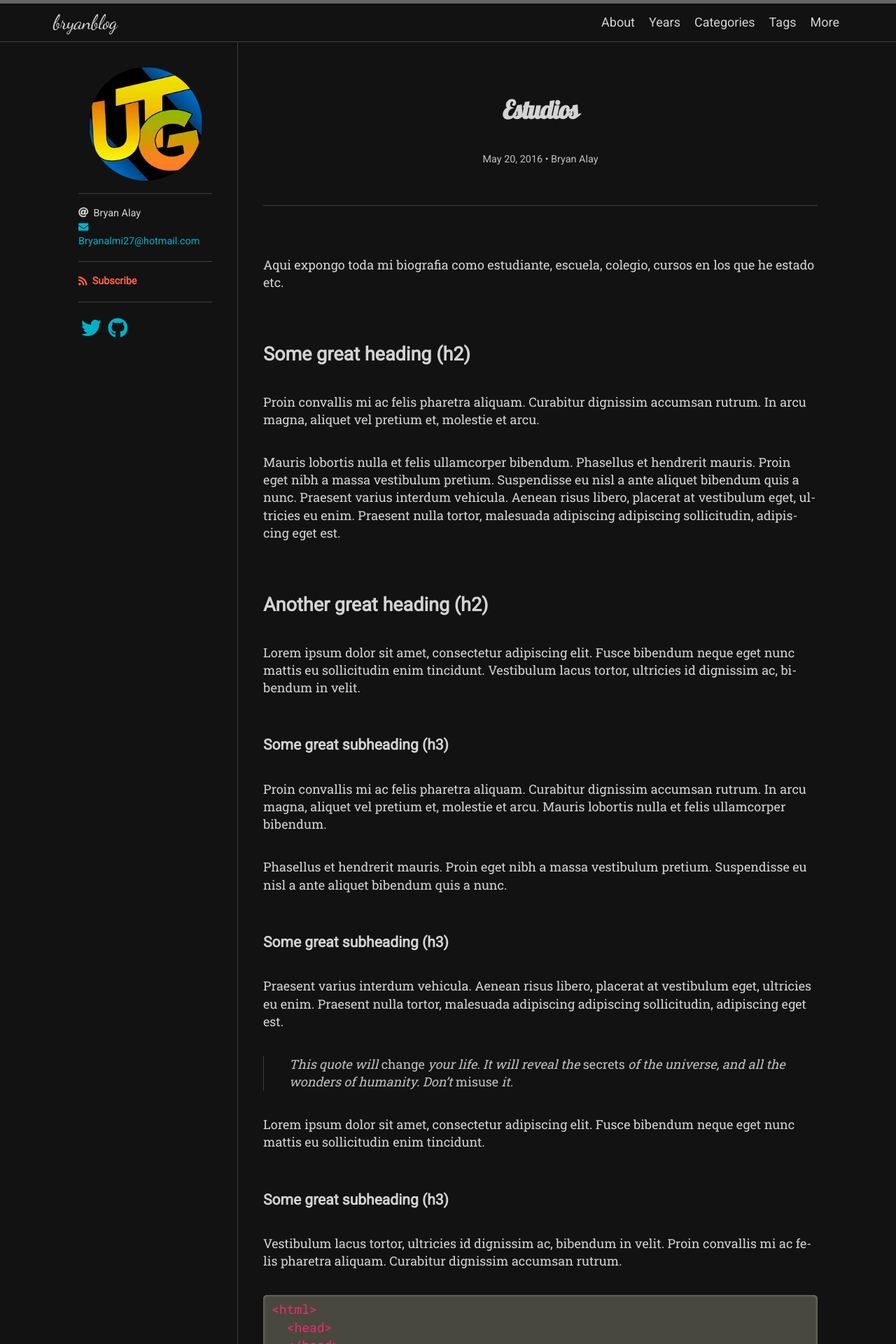
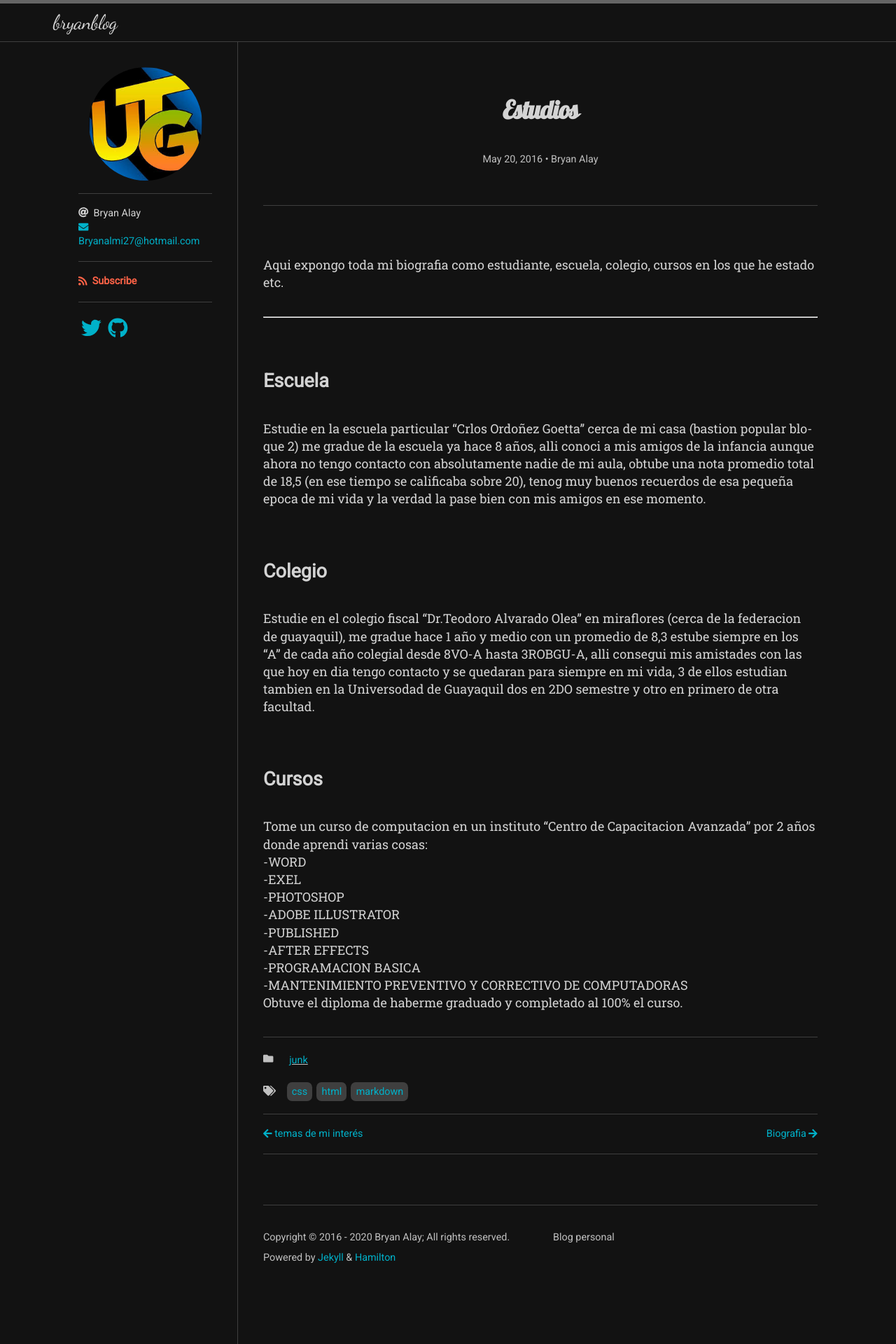
Before and after one commit to bryanalay/bryanblog, a Jekyll site: the page built from _posts/2016-05-20-this-post-demonstrates-post-content-styles.md, in a window 1280 px wide. Shown: the top 1920 px of the page at 70% size. Built offline with Jekyll 4.4.1, drawn with Linux system fonts in a browser that asks for light colours; nearby versions of some CDN libraries; some web fonts are replaced; comment, search, counter and statistics services are not loaded; some of the changed text lies outside the part shown.

Commit message:
completocode
falta solo agregar informacion nada mas

````diff
--- a/_posts/2016-05-20-this-post-demonstrates-post-content-styles.md
+++ b/_posts/2016-05-20-this-post-demonstrates-post-content-styles.md
@@ -10,106 +10,24 @@ author:
 
 Aqui expongo toda mi biografia como estudiante, escuela, colegio, cursos en los que he estado etc.
 
-## Some great heading (h2)
+---
 
-Proin convallis mi ac felis pharetra aliquam. Curabitur dignissim accumsan rutrum. In arcu magna, aliquet vel pretium et, molestie et arcu.
+## Escuela
+Estudie en la escuela particular "Crlos Ordoñez Goetta" cerca de mi casa (bastion popular bloque 2) me gradue de la escuela ya hace 8 años, alli conoci a mis amigos de la infancia aunque ahora no tengo contacto con absolutamente nadie de mi aula, obtube una nota promedio total de 18,5 (en ese tiempo se calificaba sobre 20), tenog muy buenos recuerdos de esa pequeña epoca de mi vida y la verdad la pase bien con mis amigos en ese momento.
 
-Mauris lobortis nulla et felis ullamcorper bibendum. Phasellus et hendrerit mauris. Proin eget nibh a massa vestibulum pretium. Suspendisse eu nisl a ante aliquet bibendum quis a nunc. Praesent varius interdum vehicula. Aenean risus libero, placerat at vestibulum eget, ultricies eu enim. Praesent nulla tortor, malesuada adipiscing adipiscing sollicitudin, adipiscing eget est.
+## Colegio
 
-## Another great heading (h2)
+Estudie en el colegio fiscal "Dr.Teodoro Alvarado Olea" en miraflores (cerca de la federacion de guayaquil), me gradue hace 1 año y medio con un promedio de 8,3 estube siempre en los "A" de cada año colegial desde 8VO-A hasta 3ROBGU-A, alli consegui mis amistades con las que hoy en dia tengo contacto y se quedaran para siempre en mi vida, 3 de ellos estudian tambien en la Universodad de Guayaquil dos en 2DO semestre y otro en primero de otra facultad.
 
-Lorem ipsum dolor sit amet, consectetur adipiscing elit. Fusce bibendum neque eget nunc mattis eu sollicitudin enim tincidunt. Vestibulum lacus tortor, ultricies id dignissim ac, bibendum in velit.
+## Cursos
 
-### Some great subheading (h3)
-
-Proin convallis mi ac felis pharetra aliquam. Curabitur dignissim accumsan rutrum. In arcu magna, aliquet vel pretium et, molestie et arcu. Mauris lobortis nulla et felis ullamcorper bibendum.
-
-Phasellus et hendrerit mauris. Proin eget nibh a massa vestibulum pretium. Suspendisse eu nisl a ante aliquet bibendum quis a nunc.
-
-### Some great subheading (h3)
-
-Praesent varius interdum vehicula. Aenean risus libero, placerat at vestibulum eget, ultricies eu enim. Praesent nulla tortor, malesuada adipiscing adipiscing sollicitudin, adipiscing eget est.
-
-> This quote will *change* your life. It will reveal the <i>secrets</i> of the universe, and all the wonders of humanity. Don't <em>misuse</em> it.
-
-Lorem ipsum dolor sit amet, consectetur adipiscing elit. Fusce bibendum neque eget nunc mattis eu sollicitudin enim tincidunt.
-
-### Some great subheading (h3)
-
-Vestibulum lacus tortor, ultricies id dignissim ac, bibendum in velit. Proin convallis mi ac felis pharetra aliquam. Curabitur dignissim accumsan rutrum.
-
-```html
-<html>
-  <head>
-  </head>
-  <body>
-    <p>Hello, World!</p>
-  </body>
-</html>
-```
-
-
-In arcu magna, aliquet vel pretium et, molestie et arcu. Mauris lobortis nulla et felis ullamcorper bibendum. Phasellus et hendrerit mauris.
-
-#### You might want a sub-subheading (h4)
-
-In arcu magna, aliquet vel pretium et, molestie et arcu. Mauris lobortis nulla et felis ullamcorper bibendum. Phasellus et hendrerit mauris.
-
-In arcu magna, aliquet vel pretium et, molestie et arcu. Mauris lobortis nulla et felis ullamcorper bibendum. Phasellus et hendrerit mauris.
-
-#### But it's probably overkill (h4)
-
-In arcu magna, aliquet vel pretium et, molestie et arcu. Mauris lobortis nulla et felis ullamcorper bibendum. Phasellus et hendrerit mauris.
-
-##### Could be a smaller sub-heading, `pacman` (h5)
-
-In arcu magna, aliquet vel pretium et, molestie et arcu. Mauris lobortis nulla et felis ullamcorper bibendum. Phasellus et hendrerit mauris.
-
-###### Small yet significant sub-heading  (h6)
-
-In arcu magna, aliquet vel pretium et, molestie et arcu. Mauris lobortis nulla et felis ullamcorper bibendum. Phasellus et hendrerit mauris.
-
-### Oh hai, an unordered list!!
-
-In arcu magna, aliquet vel pretium et, molestie et arcu. Mauris lobortis nulla et felis ullamcorper bibendum. Phasellus et hendrerit mauris.
-
-- First item, yo
-- Second item, dawg
-- Third item, what what?!
-- Fourth item, fo sheezy my neezy
-
-### Oh hai, an ordered list!!
-
-In arcu magna, aliquet vel pretium et, molestie et arcu. Mauris lobortis nulla et felis ullamcorper bibendum. Phasellus et hendrerit mauris.
-
-1. First item, yo
-2. Second item, dawg
-3. Third item, what what?!
-4. Fourth item, fo sheezy my neezy
-
-
-
-## Headings are cool! (h2)
-
-Proin eget nibh a massa vestibulum pretium. Suspendisse eu nisl a ante aliquet bibendum quis a nunc. Praesent varius interdum vehicula. Aenean risus libero, placerat at vestibulum eget, ultricies eu enim. Praesent nulla tortor, malesuada adipiscing adipiscing sollicitudin, adipiscing eget est.
-
-Praesent nulla tortor, malesuada adipiscing adipiscing sollicitudin, adipiscing eget est.
-
-Proin eget nibh a massa vestibulum pretium. Suspendisse eu nisl a ante aliquet bibendum quis a nunc.
-
-### Tables
-
-Title 1               | Title 2               | Title 3               | Title 4
---------------------- | --------------------- | --------------------- | ---------------------
-lorem                 | lorem ipsum           | lorem ipsum dolor     | lorem ipsum dolor sit
-lorem ipsum dolor sit | lorem ipsum dolor sit | lorem ipsum dolor sit | lorem ipsum dolor sit
-lorem ipsum dolor sit | lorem ipsum dolor sit | lorem ipsum dolor sit | lorem ipsum dolor sit
-lorem ipsum dolor sit | lorem ipsum dolor sit | lorem ipsum dolor sit | lorem ipsum dolor sit
-
-
-Title 1 | Title 2 | Title 3 | Title 4
---- | --- | --- | ---
-lorem | lorem ipsum | lorem ipsum dolor | lorem ipsum dolor sit
-lorem ipsum dolor sit amet | lorem ipsum dolor sit amet consectetur | lorem ipsum dolor sit amet | lorem ipsum dolor sit
-lorem ipsum dolor | lorem ipsum | lorem | lorem ipsum
-lorem ipsum dolor | lorem ipsum dolor sit | lorem ipsum dolor sit amet | lorem ipsum dolor sit amet consectetur
+Tome un curso de computacion en un instituto "Centro de Capacitacion Avanzada" por 2 años donde aprendi varias cosas:<br>
+-WORD<br>
+-EXEL<br>
+-PHOTOSHOP<br>
+-ADOBE ILLUSTRATOR<br>
+-PUBLISHED<br>
+-AFTER EFFECTS<br>
+-PROGRAMACION BASICA<br>
+-MANTENIMIENTO PREVENTIVO Y CORRECTIVO DE COMPUTADORAS<br>
+ Obtuve el diploma de haberme graduado y completado al 100% el curso.
````
Also changed, not shown: _data/navigation.yml (+0 -14 lines), _posts/2020-08-16-hello-world.md (added, +12 -0 lines), _posts/2020-08-16-task-item-list.md (added, +9 -0 lines).
